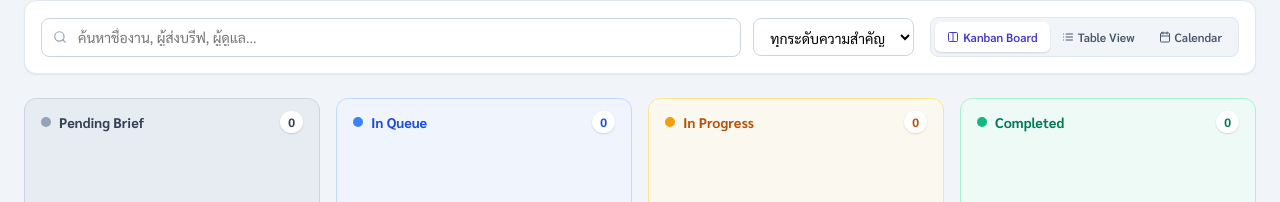
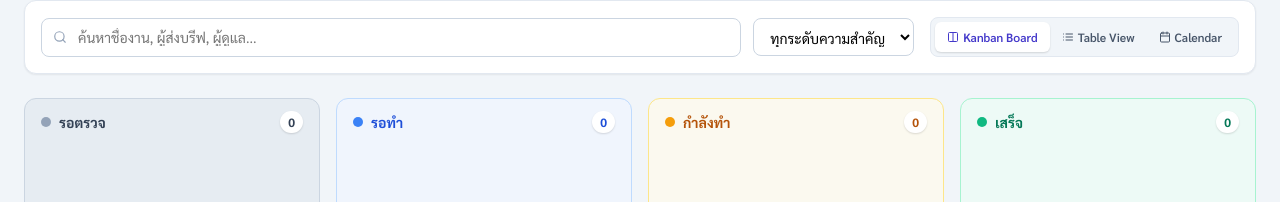
Before and after one commit to apptcr/graphicbriefgen, a plain HTML site: page Management_Dashboard.html in a window 1280 px wide. Shown: the part 199-401 px from the top of the page. Drawn offline with Linux system fonts and the light colour scheme.

Commit message:
Update Management_Dashboard.html

```diff
--- a/Management_Dashboard.html
+++ b/Management_Dashboard.html
@@ -283,10 +283,10 @@ const ic = n => `<svg class="i"><use href="#i-${n}"/></svg>`;
 const esc = s => String(s ?? '').replace(/[&<>"']/g, c => ({'&':'&amp;','<':'&lt;','>':'&gt;','"':'&quot;',"'":'&#39;'}[c]));
 
 const STATUSES = [
- { key:'Pending Brief', bg:'#e2e8f0b3', bd:'#cbd5e1', tx:'#334155', dot:'#94a3b8' },
- { key:'In Queue',      bg:'#eff6ffb3', bd:'#bfdbfe', tx:'#1d4ed8', dot:'#3b82f6' },
- { key:'In Progress',   bg:'#fffbebb3', bd:'#fde68a', tx:'#b45309', dot:'#f59e0b' },
- { key:'Completed',     bg:'#ecfdf5b3', bd:'#a7f3d0', tx:'#047857', dot:'#10b981' }
+ { key:'รอตรวจ', bg:'#e2e8f0b3', bd:'#cbd5e1', tx:'#334155', dot:'#94a3b8' },
+ { key:'รอทำ',      bg:'#eff6ffb3', bd:'#bfdbfe', tx:'#1d4ed8', dot:'#3b82f6' },
+ { key:'กำลังทำ',   bg:'#fffbebb3', bd:'#fde68a', tx:'#b45309', dot:'#f59e0b' },
+ { key:'เสร็จ',     bg:'#ecfdf5b3', bd:'#a7f3d0', tx:'#047857', dot:'#10b981' }
 ];
 
 const load = () => { try { return JSON.parse(localStorage.getItem(KEY)) || []; } catch { return []; } };
```
